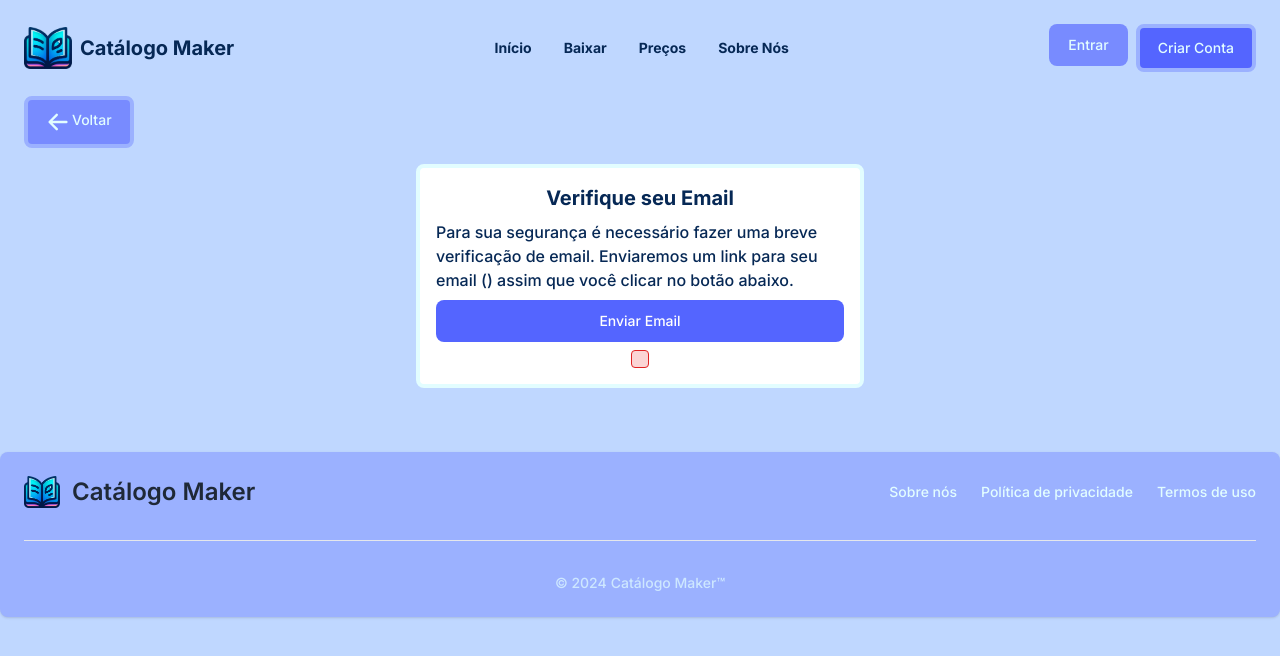
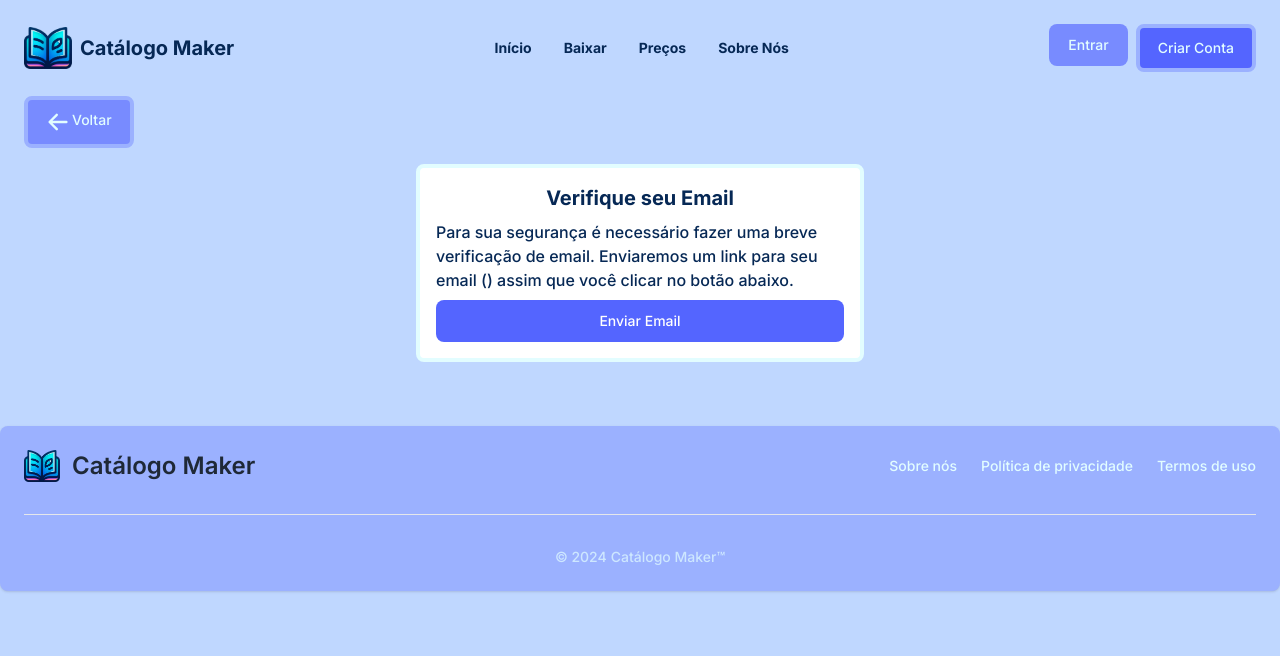
Before and after one commit to Kockiee/catalogo-maker, a Next.js app: page /auth/verify-email in a window 1280 px wide. Shown: the top 656 px of the page. Built offline with nearby package versions, Linux system fonts and the light colour scheme; no server answers.

Commit message:
ErrorCard component import correction

```diff
--- a/src/app/auth/action/page.js
+++ b/src/app/auth/action/page.js
@@ -3,7 +3,7 @@ import { useAuth } from "@/app/contexts/AuthContext"
 import { redirect, useSearchParams } from "next/navigation"
 import { useEffect, useState } from "react"
 import { Button, Spinner, TextInput } from "flowbite-react"
-import ErrorCard from "@/app/components/errorCard"
+import ErrorCard from "@/app/components/ErrorCard"
 
 export default function PAGE({searchParams}) {
     const { resetPassword, verifyEmail, authLoading } = useAuth()
@@ -25,7 +25,7 @@ export default function PAGE({searchParams}) {
             }
         }
         if (!oobCode) {
-            redirect(`/login${mobileMode ? "?mobileMode=True" : ""}`)
+            redirect(`/auth/login${mobileMode ? "?mobileMode=True" : ""}`)
         }
         if (mode === 'verifyEmail') {
             sendVerifyEmail()
--- a/src/app/auth/signin/forgot-password/page.js
+++ b/src/app/auth/signin/forgot-password/page.js
@@ -1,5 +1,5 @@
 'use client'
-import ErrorCard from "@/app/components/errorCard"
+import ErrorCard from "@/app/components/ErrorCard"
 import { useAuth } from "@/app/contexts/AuthContext"
 import { Button, Spinner, TextInput, Toast } from "flowbite-react"
 import { useState } from "react"
--- a/src/app/auth/signin/page.js
+++ b/src/app/auth/signin/page.js
@@ -1,6 +1,6 @@
 'use client'
 
-import ErrorCard from '@/app/components/errorCard';
+import ErrorCard from '@/app/components/ErrorCard';
 import { useAuth } from '@/app/contexts/AuthContext';
 import { Button, Label, Spinner, TextInput } from 'flowbite-react';
 import Link from 'next/link';
--- a/src/app/auth/signup/page.js
+++ b/src/app/auth/signup/page.js
@@ -1,5 +1,5 @@
 'use client'
-import ErrorCard from '@/app/components/errorCard';
+import ErrorCard from '@/app/components/ErrorCard';
 import { useAuth } from '@/app/contexts/AuthContext';
 import { Button, Checkbox, Label, Spinner, TextInput } from 'flowbite-react';
 import Link from 'next/link';
--- a/src/app/auth/verify-email/page.js
+++ b/src/app/auth/verify-email/page.js
@@ -3,11 +3,11 @@ import { useState } from "react";
 import { useAuth } from "../../contexts/AuthContext";
 import { Button, Spinner, Toast } from "flowbite-react";
 import { HiPaperAirplane } from "react-icons/hi";
-import ErrorCard from "@/app/components/errorCard";
+import ErrorCard from "@/app/components/ErrorCard";
 
 export default function PAGE() {
     const [emailInvited, setEmailInvited] = useState(false)
-    const [error, setError] = useState()
+    const [error, setError] = useState("")
     const { signUpEmailVerification, authLoading, user } = useAuth()
 
     const handleVerifyEmail = async() => {
--- a/src/app/components/CreateCatalogContainer.js
+++ b/src/app/components/CreateCatalogContainer.js
@@ -9,7 +9,7 @@ import { useTool } from "../contexts/ToolContext";
 import { HiInformationCircle } from "react-icons/hi";
 import Notification from "./Notification";
 import { redirect } from "next/navigation";
-import ErrorCard from "./errorCard";
+import ErrorCard from "./ErrorCard";
 
 
 export default function CreateCatalogContainer() {
--- a/src/app/components/CreateProductContainer.js
+++ b/src/app/components/CreateProductContainer.js
@@ -11,7 +11,7 @@ import CreateProductVariants from "./ProductVariantsContainer";
 import { createProduct } from "../actions/createProduct";
 import { useAuth } from "../contexts/AuthContext";
 import { redirect } from "next/navigation"
-import ErrorCard from "./errorCard";
+import ErrorCard from "./ErrorCard";
 
 export default function CreateProductContainer({catalogId}) {
     const { catalogs } = useTool();
--- a/src/app/components/DeleteAccountButton.js
+++ b/src/app/components/DeleteAccountButton.js
@@ -3,7 +3,7 @@ import { Button, Card } from "flowbite-react"
 import { useState } from "react"
 import { HiArrowRight } from "react-icons/hi"
 import { useAuth } from "../contexts/AuthContext"
-import ErrorCard from "./errorCard"
+import ErrorCard from "./ErrorCard"
 
 export default function DeleteAccountButton() {
   const [showingConfirmation, setShowingConfirmation] = useState(false)
--- a/src/app/components/EditCatalogContainer.js
+++ b/src/app/components/EditCatalogContainer.js
@@ -7,7 +7,7 @@ import { updateCatalog } from "../actions/updateCatalog";
 import { useFormState } from 'react-dom'
 import Notification from "./Notification";
 import { HiInformationCircle } from "react-icons/hi";
-import ErrorCard from "./errorCard";
+import ErrorCard from "./ErrorCard";
 
 export default function PAGE({catalogId}) {
     const { catalogs, updateCatalogs } = useTool();
--- a/src/app/components/EditProductContainer.js
+++ b/src/app/components/EditProductContainer.js
@@ -10,7 +10,7 @@ import { useFormState } from 'react-dom';
 import CreateProductVariants from "./ProductVariantsContainer";
 import { updateProduct } from "../actions/updateProduct";
 import Notification from "./Notification";
-import ErrorCard from "./errorCard";
+import ErrorCard from "./ErrorCard";
 
 export default function EditProductContainer({catalogId, productId}) {
     const { catalogs } = useTool();
```
